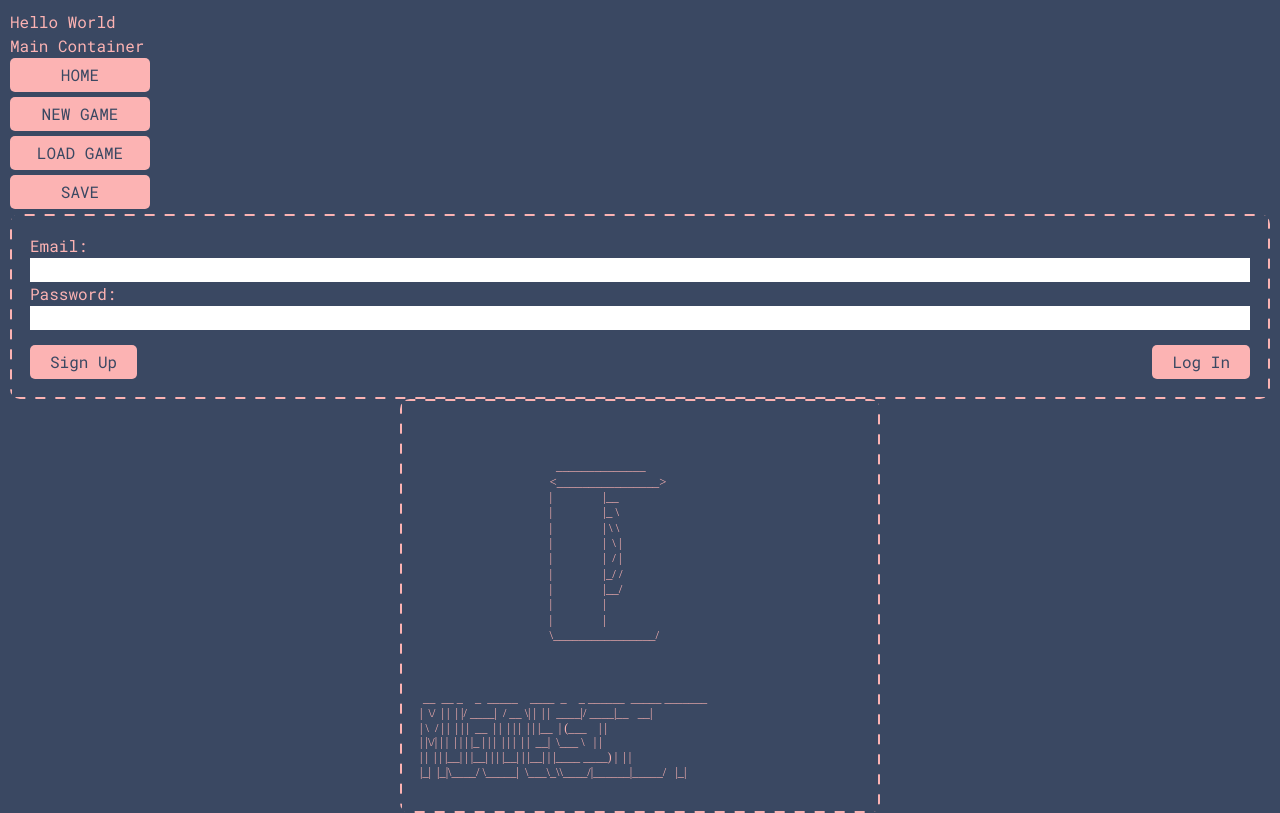
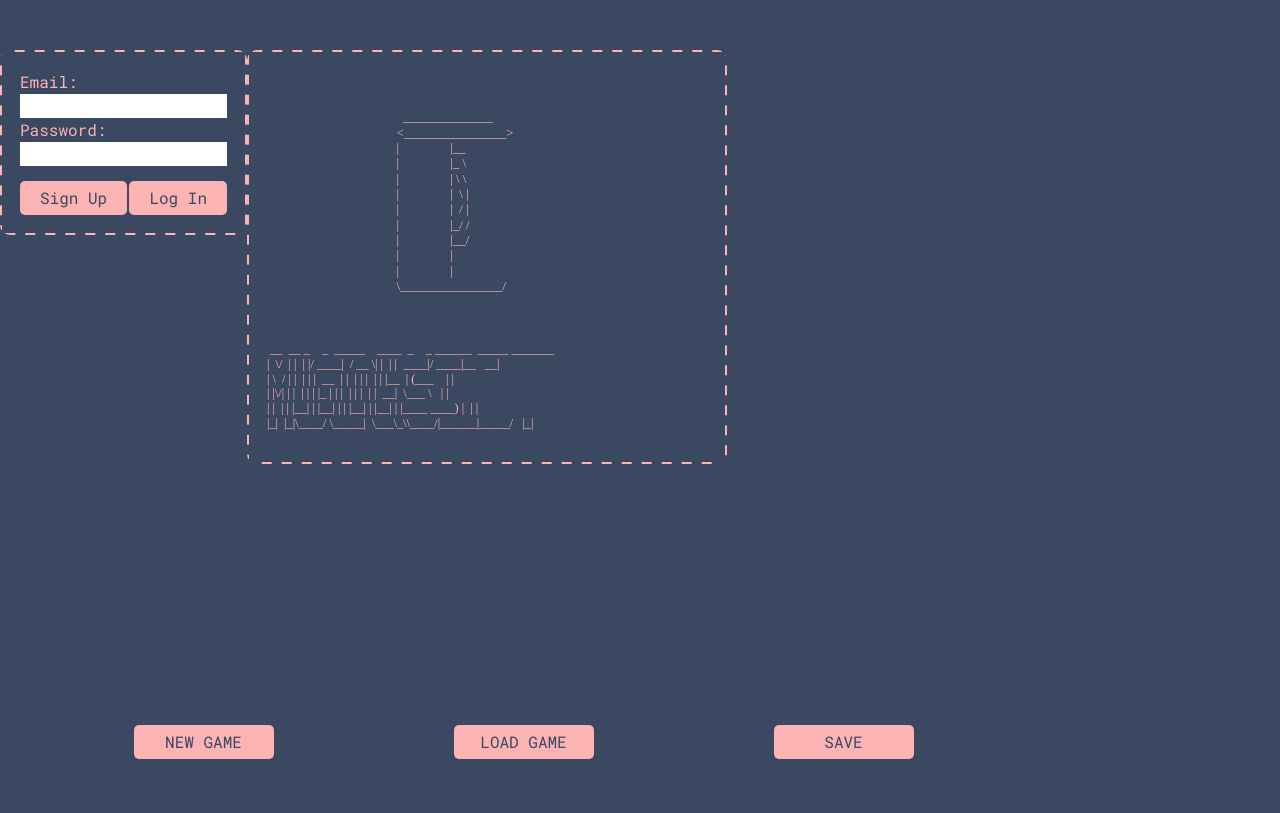
Before and after one commit to SeanCushnie/MugQuest, a React (Create React App) app: page / in a window 1280 px wide. Built offline with nearby package versions, Linux system fonts and the light colour scheme; no server answers.

Commit message:
nav now at the bottom of a page

```diff
--- a/src/App.js
+++ b/src/App.js
@@ -11,7 +11,7 @@ function App() {
 
     return (
       <div>
-      <h1> Hello World</h1>
+
       <MainContainer/>
       </div>
     )
--- a/src/components/NavBar.js
+++ b/src/components/NavBar.js
@@ -3,7 +3,7 @@ import {Link} from 'react-router-dom';
 
 const NavBar = () => {
   return (
-    <nav>
+    <nav className='nav'>
         <Link className='nav-button' to='/'>HOME</Link>
         <Link className='nav-button' to='/new'>NEW GAME</Link>
         <button className="nav-button">LOAD GAME</button>
--- a/src/containers/HomeContainer.js
+++ b/src/containers/HomeContainer.js
@@ -7,7 +7,7 @@ export const HomeContainer = ({setUserEmail}) => {
 
 
     return (
-        <div>
+        <div className='home-page'>
             <Auth setUserEmail={setUserEmail} />
             <Hero/>
         </div>
--- a/src/containers/MainContainer.js
+++ b/src/containers/MainContainer.js
@@ -11,14 +11,13 @@ const MainContainer = () => {
     const [userEmail, setUserEmail] = useState("");
 
     return (
-        <div>
-            <h1>Main Container</h1>
+        <div className="main-container">
             <Router>
-                <NavBar />
                 <Routes>
                     <Route element={<HomeContainer setUserEmail={setUserEmail} />} path="/" />
                     <Route element ={<NewGameContainer userEmail = {userEmail} />} path="/new"/>
                 </Routes>
+                <NavBar />
             </Router>
         </div>
     );
--- a/src/index.css
+++ b/src/index.css
@@ -50,34 +50,28 @@ body {
 
 body {
   font-family: 'Roboto Mono', monospace;
-  display:flex;
-  align-content: center;
-  flex-direction: column;
+  /* display:flex; */
+  /* align-content: center; */
+  /* flex-direction: column; */
   margin:0px;
-  padding: 10px;
+  /* padding: 10px; */
   background-color: #3A4862;
   color: #FCB3B3;
   height: 100vh;
-}
-
-main {
   display: flex;
   flex-direction: row;
   justify-content: space-between;
-  margin-top: 10px;
+  /* margin-top: 10px; */
 }
 
-.Title{
-  display: flex;
-  position: absolute;
-  width: 70%;
-  margin: auto;
-}
 
 .main-container{
   display:flex;
-  flex-direction: row;
-  align-content: space-between;
+  flex-direction: column;
+  align-items: center;
+  justify-content: center;
+  margin: auto;
+  /* align-content: space-between; */
 
 }
 
@@ -117,8 +111,18 @@ main {
   background-color: white;
 }
 
+nav {
+  position: fixed;
+  bottom:0;
+  display: flex;
+  flex-direction: row;
+  height: 75px;
+  width: 100%;
+  justify-content: space-around;
+}
 
 .nav-button {
+  height:fit-content;
   background-color: #FCB3B3;
   color: #3A4862;
   cursor: pointer;
@@ -152,7 +156,7 @@ main {
   width: 500px;;
 } */
 
-.inventory-list{
+/* .inventory-list{
   border:solid #FCB3B3 ;
   border-radius: 5px;
   padding: 10px;
@@ -174,7 +178,7 @@ main {
 
 .collapsable-list{
   margin-right: 10px;
-}
+} */
 
 .ascii-image{
   border: solid #FCB3B3;
@@ -184,10 +188,10 @@ main {
 .ascii{
   color: #FCB3B3;
 }
-
+/*
 .left-side-col{
   min-width: 30vw;
-}
+} */
 
 .ascii-image-container{
   margin-bottom: 10px;
@@ -222,12 +226,7 @@ animation: linearGradientMove .3s infinite linear;
   margin-left: -2px; */
 }
 
-nav {
-  display: flex;
-  flex-direction: column;
-  width:auto;
-  align-items: start;
-}
+
 
 .sign-in{
   display: flex;
@@ -266,6 +265,9 @@ nav {
 .home-page{
   display:flex;
   flex-direction: row;
+  align-content: center;
+  justify-content: center;
+  margin-top: 50px;
 }
 
 .hero{
```
